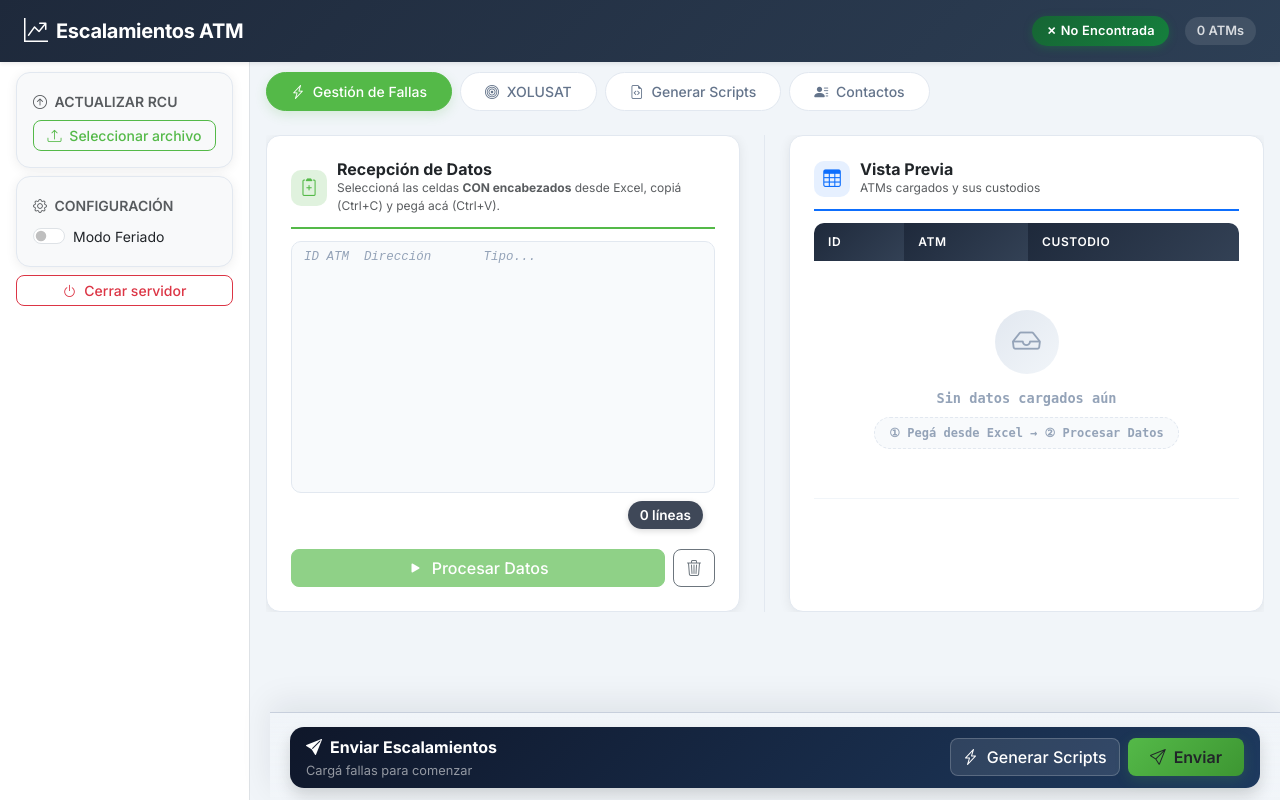
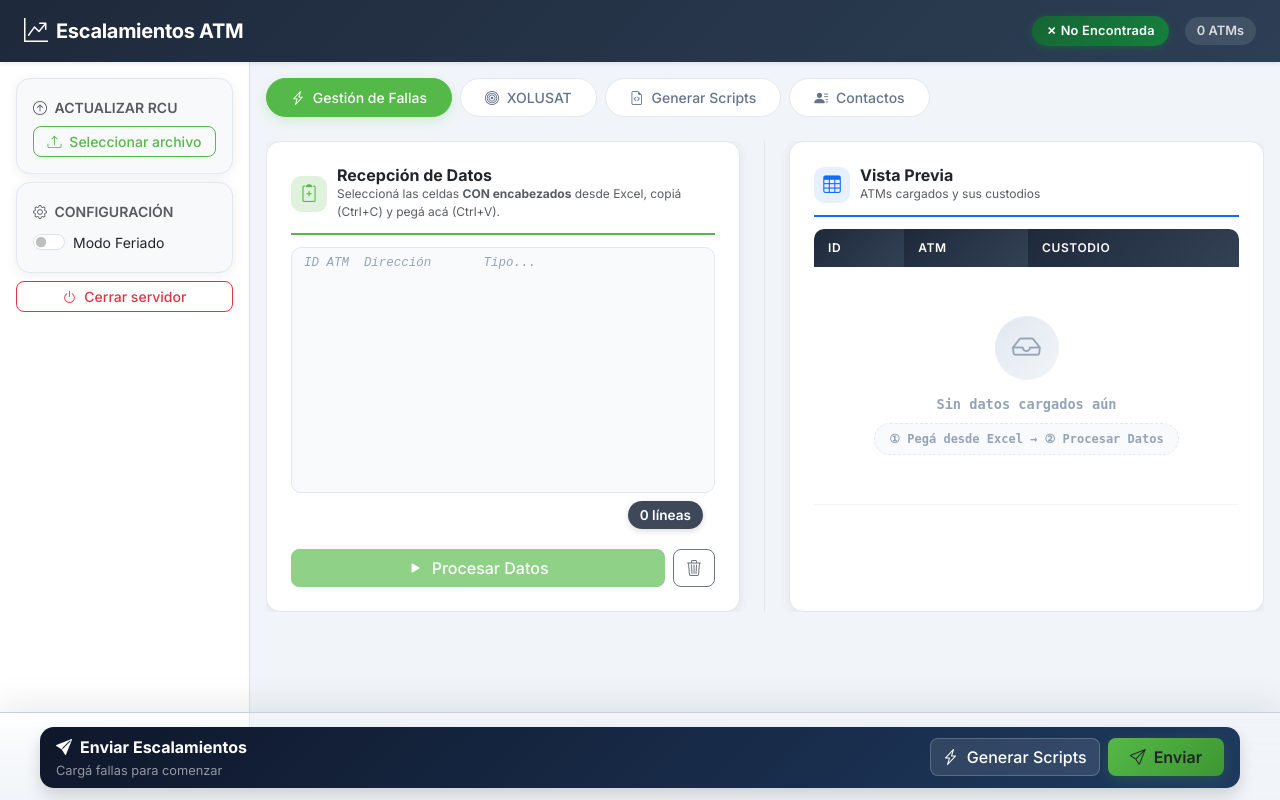
Before and after one commit to Adrian-Iglesias-1/EscalamientosBHDFlask, a Flask app: page / in a window 1280 px wide. Run offline with Flask 3, Linux system fonts and the light colour scheme; data that the repository does not hold is empty.

Commit message:
Actualización v1.2 - versión completa del proyecto

```diff
--- a/backend/app.py
+++ b/backend/app.py
@@ -638,7 +638,7 @@ def xolusat_clear():
 
 @app.route('/api/shutdown', methods=['POST'])
 def shutdown_server():
-    import os
+    import os, signal
     print("\n" + "=" * 40)
     print("  USUARIO CERRO LA APLICACION")
     print("  Servidor detenido.")
@@ -647,8 +647,8 @@ def shutdown_server():
     if os.path.exists('server.pid'):
         os.remove('server.pid')
 
+    os.kill(os.getpid(), signal.SIGTERM)
     return jsonify({'status': 'success'})
-
 
 
 # ==========================================
@@ -685,25 +685,16 @@ def contactos_guardar():
     return jsonify(result)
 
 
+
 # ==========================================
 # MAIN
 # ==========================================
 
-@app.route('/api/shutdown', methods=['POST'])
-def shutdown():
-    import os, signal
-    os.kill(os.getpid(), signal.SIGTERM)
-    return jsonify({'status': 'success'})
-
 if __name__ == '__main__':
-    import webbrowser
-
     print("=" * 50)
     print("  ESCALAMIENTOS APP - Servidor iniciado")
     print("  http://localhost:5000")
     print("=" * 50)
     excel.cargar_datos()
 
-    webbrowser.open('http://localhost:5000')
-
     app.run(debug=False, host='127.0.0.1', port=5000)
--- a/backend/static/script.js
+++ b/backend/static/script.js
@@ -1153,12 +1153,27 @@ loadData();
 loadContactos();
 setInterval(updateStatus, 30000);
 
+// ─── Fix DPI/Escala: ajusta padding-top del layout según la altura real del navbar ─────
+function fixNavbarPadding() {
+    var navbar = document.querySelector('.navbar.fixed-top');
+    var layout = document.getElementById('main-layout');
+    if (navbar && layout) {
+        var h = navbar.getBoundingClientRect().height;
+        layout.style.paddingTop = Math.ceil(h) + 'px';
+    }
+}
+
 // Setup drag & drop zone
 if (document.readyState === 'loading') {
     document.addEventListener('DOMContentLoaded', function() {
         setupDropZone();
         syncSendPanelVisibility();
+        fixNavbarPadding();
     });
 } else {
     setupDropZone();
+    fixNavbarPadding();
 }
+
+// Re-ajusta si cambia el tamaño de ventana (conexión a monitor externo, etc.)
+window.addEventListener('resize', fixNavbarPadding);
--- a/backend/static/style.css
+++ b/backend/static/style.css
@@ -352,7 +352,7 @@ section#tab-xolusat .btn-primary:hover   { background-color: var(--brand-blue) !
 #send-panel-wrapper {
     position: fixed !important;
     bottom: 0;
-    left: 270px;
+    left: 0;
     right: 0;
     z-index: 100;
     padding: 14px 20px 12px;
@@ -694,6 +694,7 @@ section#tab-xolusat .data-card-header {
 /* ─── Responsive ────────────────────────────────────────────────────── */
 @media (max-width: 991px) {
     .sidebar { display: none !important; }
+    .d-flex.min-h-0 > main { width: 100% !important; }
 }
 
 /* ─── Responsive Avanzado ─────────────────────────────────────────────── */
--- a/backend/templates/index.html
+++ b/backend/templates/index.html
@@ -32,7 +32,7 @@
 </nav>
 
 <!-- Layout -->
-<div class="d-flex min-h-0" style="padding-top: 56px; height: 100vh;">
+<div class="d-flex min-h-0" id="main-layout" style="padding-top: 56px; height: 100vh;">
 
     <!-- Sidebar -->
     <aside class="sidebar bg-white border-end p-3" style="width:270px">
```
Also changed, not shown: 4 other files.
